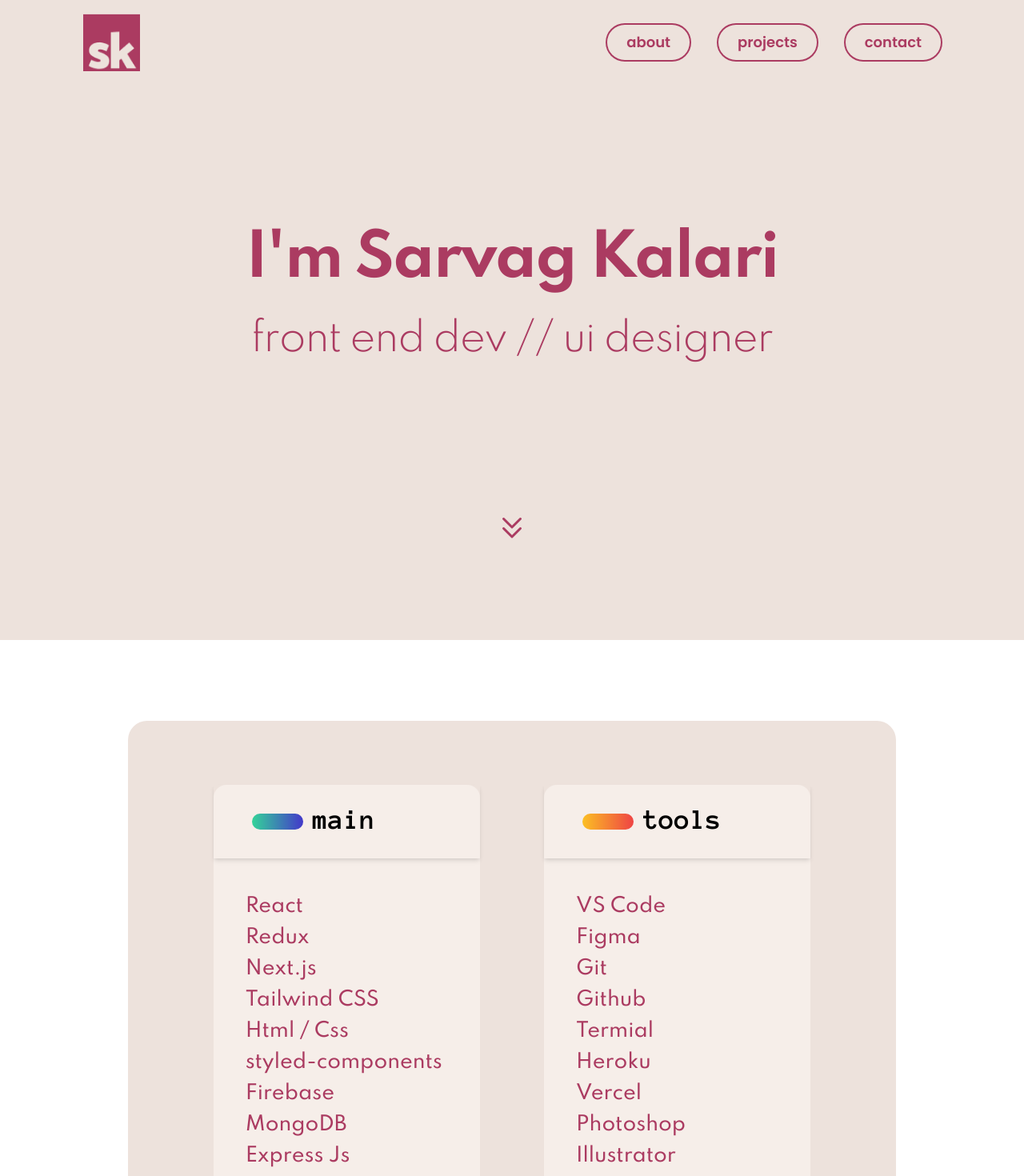
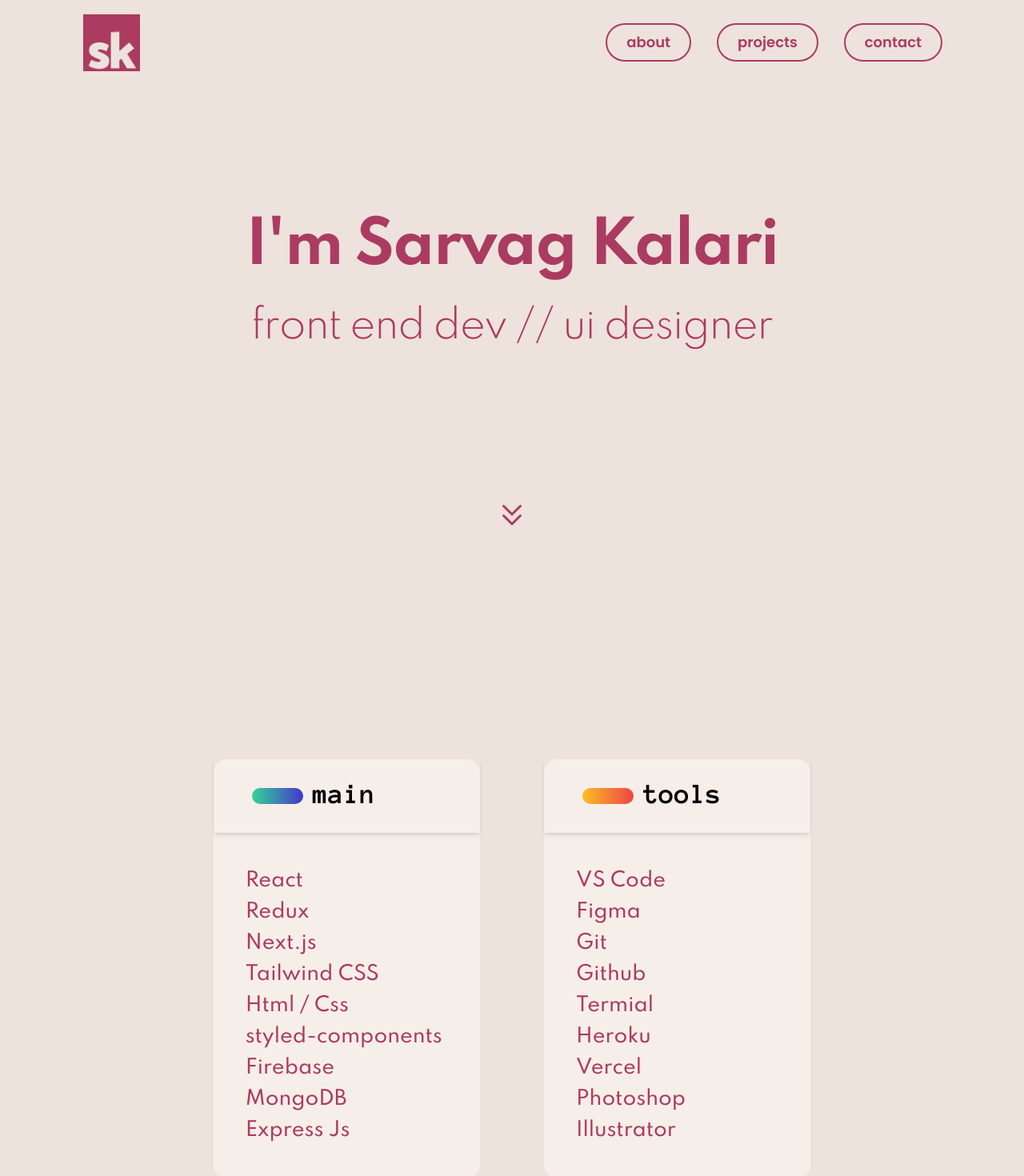
Before and after one commit to starbvuks/portfolio, a Next.js app: page / in a window 1280 px wide. Shown: the top 1470 px of the page at 80% size. Built offline with nearby package versions, Linux system fonts and the light colour scheme.

Commit message:
basic framer

```diff
--- a/components/Home.jsx
+++ b/components/Home.jsx
@@ -1,8 +1,10 @@
 import React from "react";
+import Stack from "./Stack";
 
 const Home = () => {
   return (
-    <div class="flex flex-col text-center items-center p-4 py-72 sm:py-32 xl:py-36">
+    <div>
+      <div class="flex flex-col text-center items-center p-4 py-72 sm:py-32">
         <div class="flex flex-col">
           <span class="text-3xl sm:text-4xl md:text-6xl lg:text-7xl leading-snug sm:leading-tight py-3 md:py-10 font-spartan font-bold tracking-tight text-mainRed">
             I'm Sarvag Kalari
@@ -26,6 +28,7 @@ const Home = () => {
           </svg>
         </div>
       </div>
+    </div>
   );
 };
 
--- a/components/Stack.jsx
+++ b/components/Stack.jsx
@@ -27,8 +27,8 @@ const Stack = () => {
   ];
 
   return (
-    <div class="flex flex-col items-center justify-center py-20">
-      <div class="flex flex-col items-center justify-center bg-backLight w-3/4 py-5 lg:py-20 rounded-3xl shadow-2x">
+    <div class="flex flex-col w-full items-center bg-backLight justify-center py-20">
+      <div class="flex flex-col items-center justify-center w-3/4 py-5 lg:py-20 rounded-3xl shadow-2x">
         <div class="flex flex-col lg:flex-row lg:w-full lg:gap-20 items-center lg:justify-center lg:px-20">
           <div class="bg-secondLight w-10/12 lg:w-5/12 h-full rounded-2xl">
             <div class="flex items-center py-4 lg:px-12 lg:py-6 h-5/12 gap-3 shadow-md">
--- a/package.json
+++ b/package.json
@@ -11,6 +11,7 @@
   "dependencies": {
     "@iconify/react": "^3.0.1",
     "autoprefixer": "9",
+    "framer-motion": "^4.1.17",
     "next": "11.1.0",
     "postcss": "7",
     "react": "17.0.2",
--- a/pages/_app.js
+++ b/pages/_app.js
@@ -1,14 +1,35 @@
 import "../styles/globals.css";
 import Head from "next/head";
+import {AnimatePresence, motion} from "framer-motion";
 
-function MyApp({Component, pageProps}) {
+function MyApp({Component, pageProps, router}) {
   return (
     <>
       <Head>
         <title>SarvagK Portfolio </title>
         <link rel="icon" href="/favicon.ico" />
       </Head>
-      <Component {...pageProps} />
+      <AnimatePresence exitBeforeEnter>
+        <motion.div
+          key={router.route}
+          initial="pageInitial"
+          animate="pageAnimate"
+          exit="pageExit"
+          variants={{
+            pageInitial: {
+              opacity: 0,
+            },
+            pageAnimate: {
+              opacity: 1,
+            },
+            pageExit: {
+              opacity: 0,
+            },
+          }}
+        >
+          <Component import {...pageProps} />
+        </motion.div>
+      </AnimatePresence>
     </>
   );
 }
--- a/pages/about.jsx
+++ b/pages/about.jsx
@@ -6,7 +6,7 @@ import {Icon} from "@iconify/react";
 
 const about = () => {
   return (
-    <div class="transition-all duration-500 ease-in-out h-screen bg-aboutBlue">
+    <div class="h-screen bg-aboutBlue">
       <Navbar />
       <div class="flex flex-col px-20 pt-28">
         <span class="font-spartan font-extrabold text-9xl bg-clip-text text-transparent bg-gradient-to-r from-blue-300 to-indigo-200">
--- a/pages/index.js
+++ b/pages/index.js
@@ -2,6 +2,8 @@
 import Main from "../components/Home.jsx";
 import Stack from "../components/Stack.jsx";
 import Navbar from "../components/Navbar/Navbar";
+
+import {motion} from "framer-motion";
 
 export default function Home() {
   return (
```
Also changed, not shown: 1 other file (tests, documents, lock files or other folders). Lines whose indentation alone changed are shown as unchanged.
